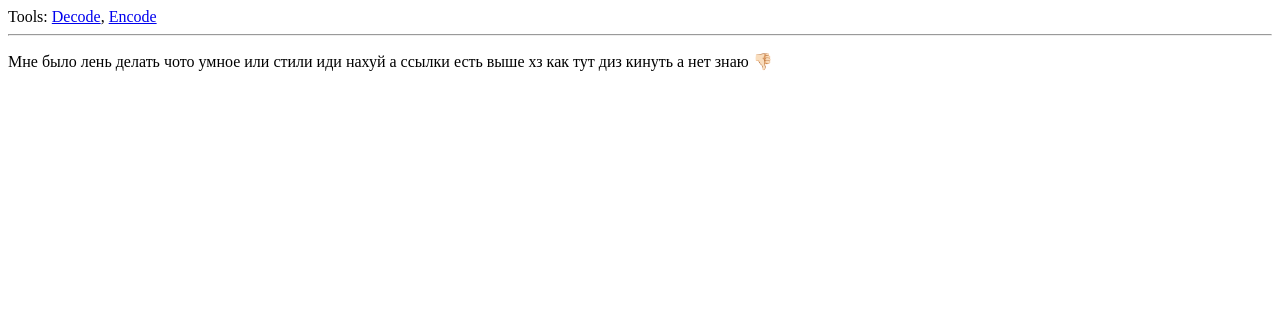
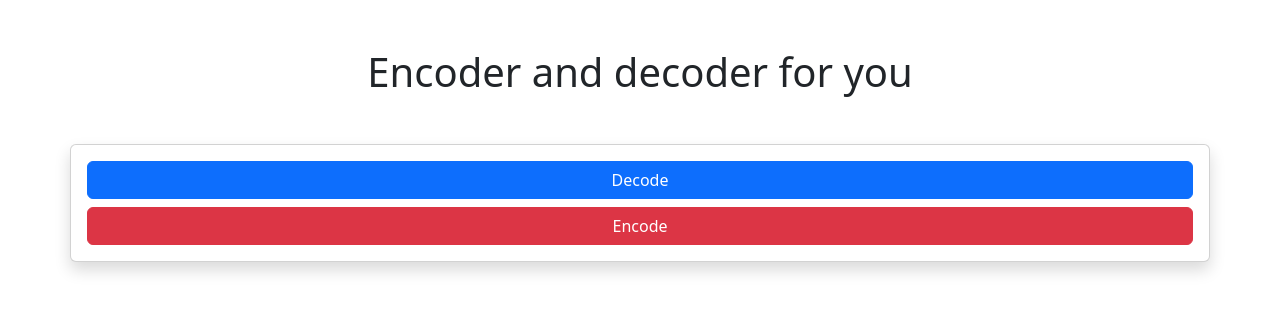
Before and after one commit to b3bra/simple-cryptographer, a Flask app: page / in a window 1280 px wide. Shown: the top 312 px of the page. Run offline with Flask 2, Linux system fonts and the light colour scheme.

Commit message:
Added design.
Removed unused files, added Bootstrap design to functionality.

```diff
--- a/app/routes.py
+++ b/app/routes.py
@@ -5,7 +5,7 @@ import base64
 
 @app.route("/")
 def index():
-    return render_template("index.html", title = "Хз главная")
+    return render_template("base.html", title = "Encoder & Decoder")
 
 @app.route("/encode", methods = ["GET", "POST"])
 def encode():
--- a/app/templates/base.html
+++ b/app/templates/base.html
@@ -1,14 +1,31 @@
 <!DOCTYPE html>
 <html lang="en">
-<head>
-    <meta charset="UTF-8">
-    <meta http-equiv="X-UA-Compatible" content="IE=edge">
-    <meta name="viewport" content="width=device-width, initial-scale=1.0">
-    <title>{{ title }} - ИИИИИИИИИИИААААААА</title>
-</head>
-<body>
-    <div>Tools: <a href="{{ url_for('decode') }}">Decode</a>, <a href="{{ url_for('encode') }}">Encode</a></div>
-    <hr>
-    {% block content %}{% endblock %}
-</body>
+  <head>
+    <meta charset="UTF-8" />
+    <meta http-equiv="X-UA-Compatible" content="IE=edge" />
+    <meta name="viewport" content="width=device-width, initial-scale=1.0" />
+    <title>{{ title }}</title>
+    <link
+      href="https://cdn.jsdelivr.net/npm/bootstrap@5.2.3/dist/css/bootstrap.min.css"
+      rel="stylesheet"
+      integrity="sha384-rbsA2VBKQhggwzxH7pPCaAqO46MgnOM80zW1RWuH61DGLwZJEdK2Kadq2F9CUG65"
+      crossorigin="anonymous"
+    />
+  </head>
+  <body>
+    <h1 class="text-center mt-5 mb-5">Encoder and decoder for you</h1>
+    <div class="container">
+      <div class="row justify-content-center">
+        <div class="card shadow">
+          <div class="card-body">
+            <div class="row justify-content-center">
+                <a href="{{ url_for('decode') }}" class="btn btn-primary mb-2">Decode</a>
+                <a href="{{ url_for('encode') }}" class="btn btn-danger">Encode</a>
+            </div>
+          </div>
+        </div>
+      </div>
+    </div>
+    {% block content %}{% endblock content %}
+  </body>
 </html>
--- a/app/templates/index.html
+++ /dev/null
@@ -1,5 +0,0 @@
-{% extends "base.html" %}
-
-{% block content %}
-    <p>Мне было лень делать чото умное или стили иди нахуй а ссылки есть выше хз как тут диз кинуть а нет знаю 👎🏻</p>
-{% endblock %}
```
Also changed, not shown: app/templates/decode.html (+16 -10 lines), app/templates/encode.html (+14 -5 lines).
